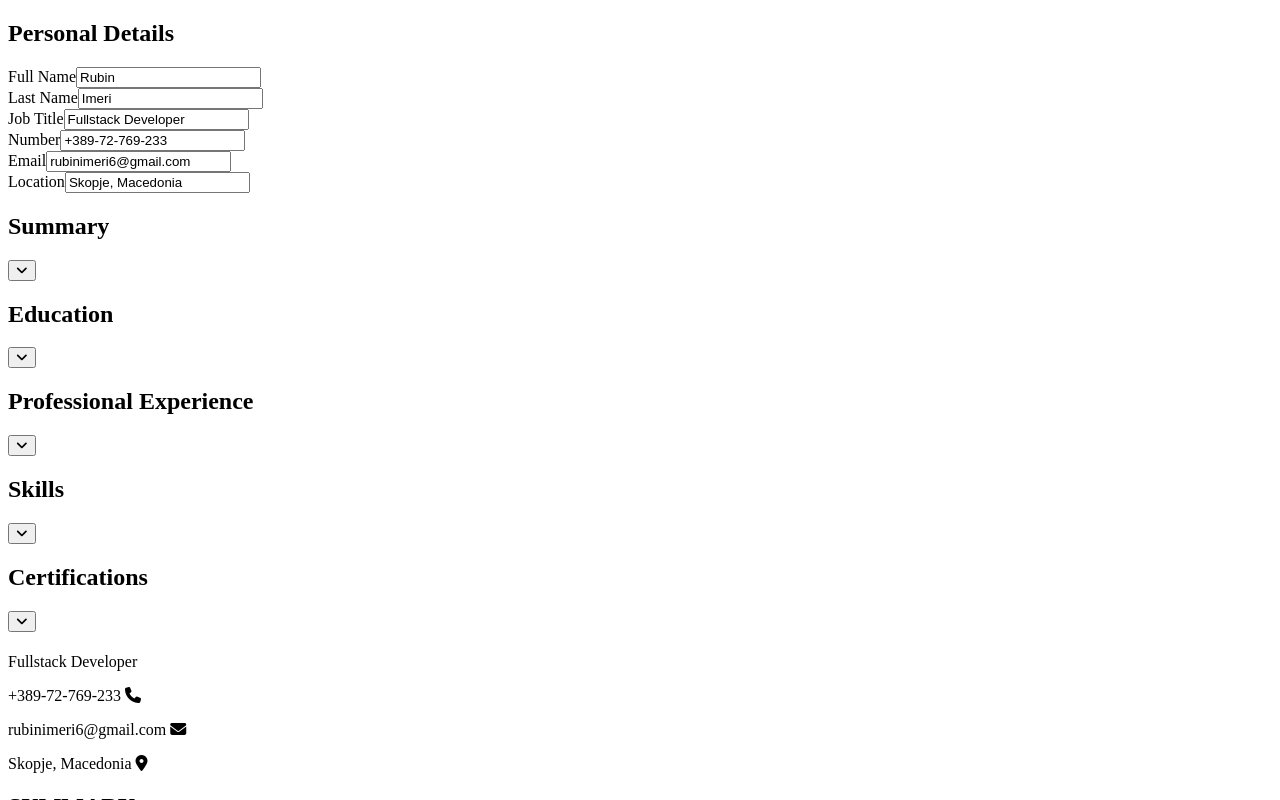
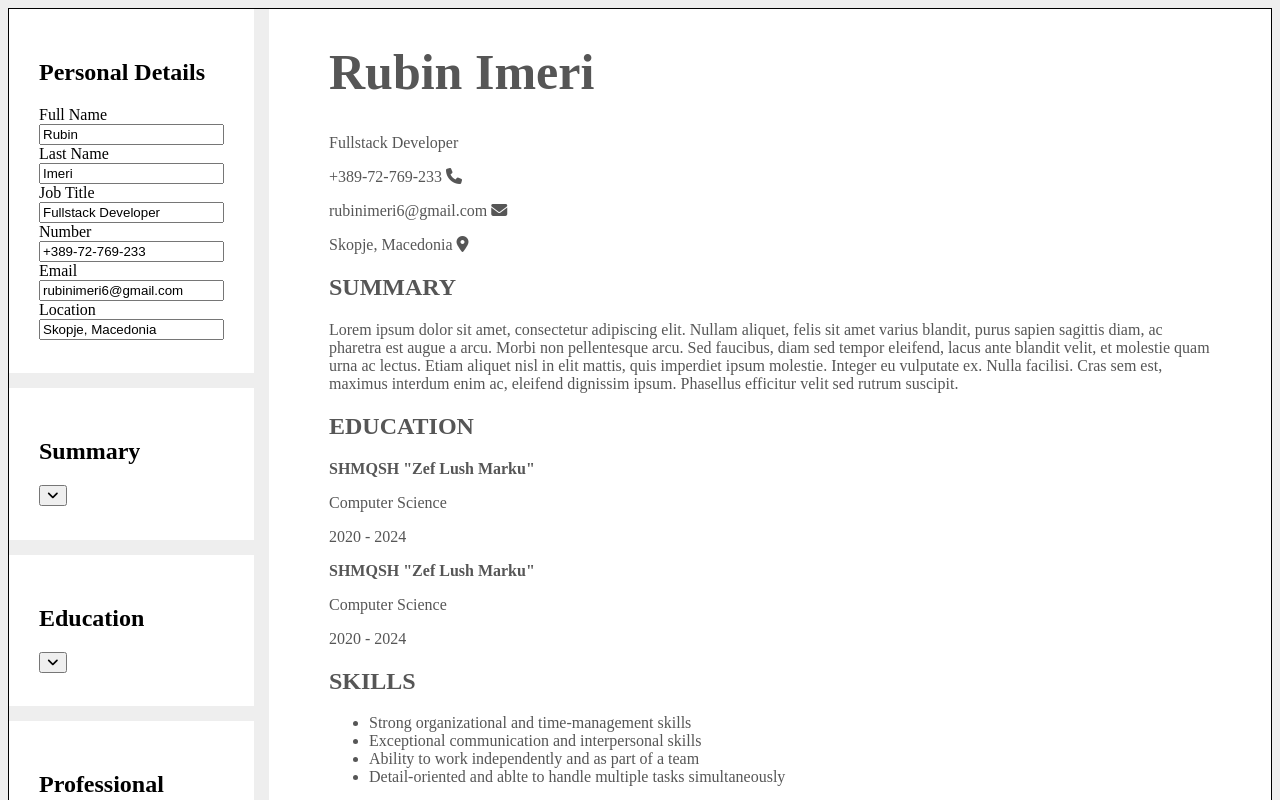
Before and after one commit to rubinimeri/cv-application, a React (Vite) app: page / in a window 1280 px wide. Shown: the top 800 px of the page. Built offline with nearby package versions, Linux system fonts and the light colour scheme.

Commit message:
Update props sent to PersonalDetails

```diff
--- a/src/components/PersonalDetails/PersonalDetails.jsx
+++ b/src/components/PersonalDetails/PersonalDetails.jsx
@@ -1,8 +1,8 @@
-function PersonalDetails({ name, jobTitle, number, email, location }) {
+function PersonalDetails({ firstName, lastName, jobTitle, number, email, location }) {
     return(
         <div className="personal-details">
             <div>
-                <h1>{name}</h1>
+                <h1>{firstName} <span>{lastName}</span></h1>
                 <p>{jobTitle}</p>
             </div>
             <div>
--- a/src/components/Resume.jsx
+++ b/src/components/Resume.jsx
@@ -11,12 +11,7 @@ function Resume({
 
     return(
         <div className="resume">
-            <PersonalDetails
-             name={personalDetails.name}
-             jobTitle={personalDetails.jobTitle}
-             number={personalDetails.number}
-             email={personalDetails.email}
-             location={personalDetails.location} />
+            <PersonalDetails {...personalDetails} />
              <Summary summary={summary} />
              <div className="education-work">
                 <div className="left">
--- a/src/styles/App.css
+++ b/src/styles/App.css
@@ -1,3 +1,37 @@
 html, body {
     min-height: 100vh;
 }
+body{
+    background-color: #eeeeee;
+    box-sizing: border-box;
+}
+main {
+    display: grid;
+    grid-auto-flow: column;
+    grid-template-columns: 1fr;
+    max-width: 1300px;
+    border: 1px solid;
+    column-gap: 15px;
+    margin: 0 auto;
+}
+
+h1 {
+    font-size: 50px;
+}
+
+.form-container {
+    display: grid;
+    row-gap: 15px;
+}
+
+.form-container > div, form {
+    padding: 30px;
+    background-color: #fff;
+}
+
+.resume {
+    max-width: 900px;
+    background-color: #fff;
+    padding: 0 60px;
+    color: #565656;
+}
```
